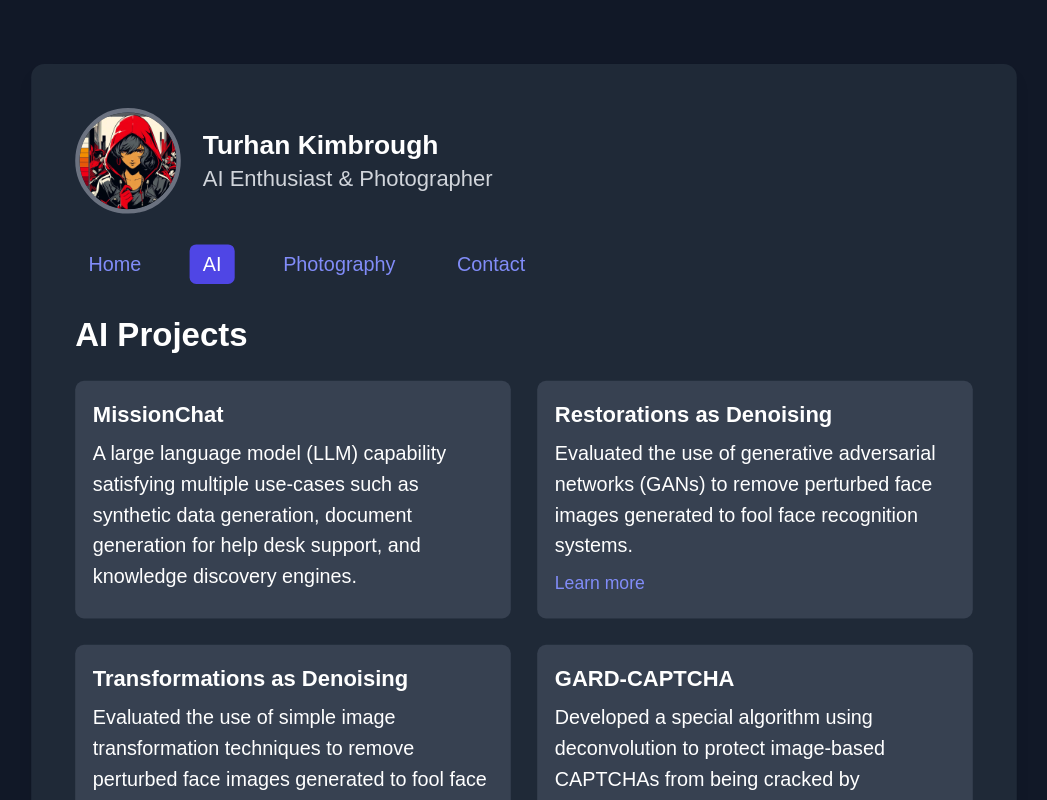
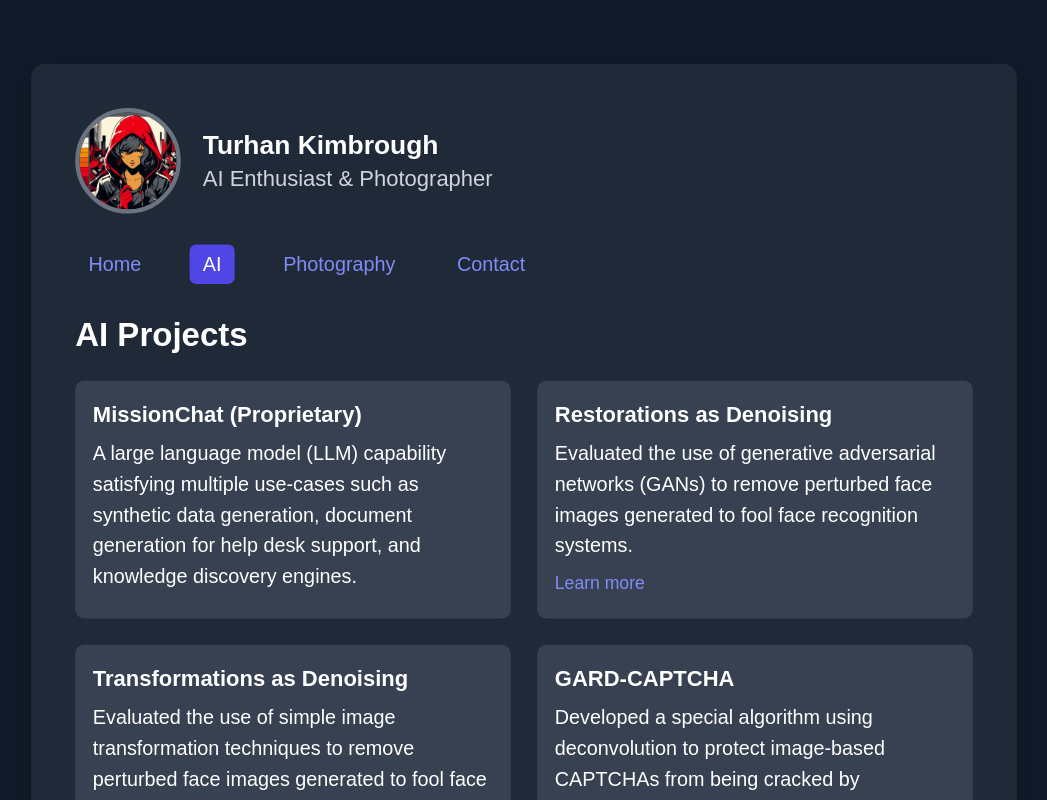
Before and after one commit to T-Visor/personal-website, a Next.js app: page /ai in a window 1280 px wide. Shown: the top 800 px of the page, without its empty margins (116-1163 px from the left). Built offline with nearby package versions, Linux system fonts and the light colour scheme.

Commit message:
finished v1 of the site! Yay

```diff
--- a/src/app/ai/page.tsx
+++ b/src/app/ai/page.tsx
@@ -10,7 +10,7 @@ type Project = {
 const projectsData: Project[] = [
   {
     id: 1,
-    title: "MissionChat",
+    title: "MissionChat (Proprietary)",
     description: "A large language model (LLM) capability satisfying multiple use-cases such as synthetic data generation, document generation for help desk support, and knowledge discovery engines.",
     url: ""
   },
--- a/src/app/photography/page.tsx
+++ b/src/app/photography/page.tsx
@@ -16,7 +16,7 @@ type galleryImage = {
 const images: galleryImage[] = [
   {
     id: 1,
-    url: "cld-sample-5",
+    url: "https://res.cloudinary.com/dfiwecvfd/image/upload/v1727647259/bridge-view-min_lgvapr.jpg",
     height: 500,
     width: 500,
     fullscreenHeight: 700,
@@ -25,7 +25,7 @@ const images: galleryImage[] = [
   },
   {
     id: 2,
-    url: "cld-sample-2",
+    url: "https://res.cloudinary.com/dfiwecvfd/image/upload/v1727646361/8FEFF362-BA95-4BBB-80C9-5CDC6DCC254D_mcqet9.jpg",
     height: 500,
     width: 500,
     fullscreenHeight: 700,
@@ -34,7 +34,7 @@ const images: galleryImage[] = [
   },
   {
     id: 3,
-    url: "cld-sample-3",
+    url: "https://res.cloudinary.com/dfiwecvfd/image/upload/v1727646361/IMG_0781_bnry3a.jpg",
     height: 500,
     width: 500,
     fullscreenHeight: 700,
@@ -43,7 +43,25 @@ const images: galleryImage[] = [
   },
   {
     id: 4,
-    url: "cld-sample-4",
+    url: "https://res.cloudinary.com/dfiwecvfd/image/upload/v1727646360/IMG_1148_yaegg8.jpg",
+    height: 500,
+    width: 500,
+    fullscreenHeight: 700,
+    fullscreenWidth: 700,
+    alt: "Image with sky in background."
+  },
+  {
+    id: 5,
+    url: "https://res.cloudinary.com/dfiwecvfd/image/upload/v1727646361/cabin-view_qumj6w.jpg",
+    height: 500,
+    width: 500,
+    fullscreenHeight: 700,
+    fullscreenWidth: 700,
+    alt: "Image with sky in background."
+  },
+  {
+    id: 6,
+    url: "https://res.cloudinary.com/dfiwecvfd/image/upload/v1727646361/C6015A3C-9653-4BEA-96C6-7E93327A9209_jitmqp.jpg",
     height: 500,
     width: 500,
     fullscreenHeight: 700,
@@ -72,7 +90,7 @@ const PhotographyPage = () => {
 
   return (
     <div className="space-y-6">
-      <h2 className="text-3xl font-bold">Photography Gallery</h2>
+      <h2 className="text-3xl font-bold">Photo Gallery</h2>
       <div className="grid grid-cols-1 sm:grid-cols-2 lg:grid-cols-3 gap-4">
         {images.map((image) => (
           <div
@@ -85,10 +103,8 @@ const PhotographyPage = () => {
               className="w-full h-full object-cover transform hover:scale-110 transition-transform duration-300"
               height={image.height}
               width={image.width}
-              crop={{
-                type: 'auto',
-                source: true
-              }}
+              crop="fill" // Set the crop type to 'fill'
+              gravity="center" // Ensures the crop is centered
               alt={image.alt}
             />
           </div>
```
